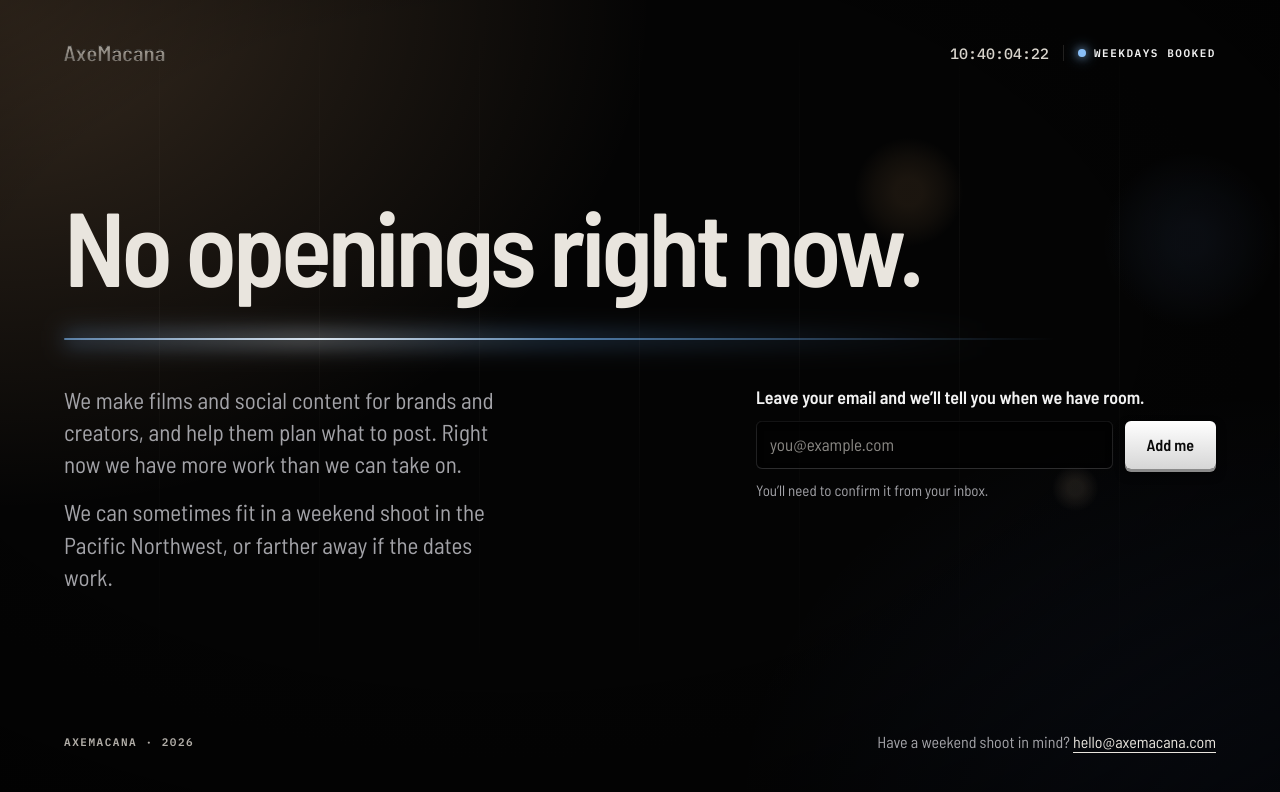
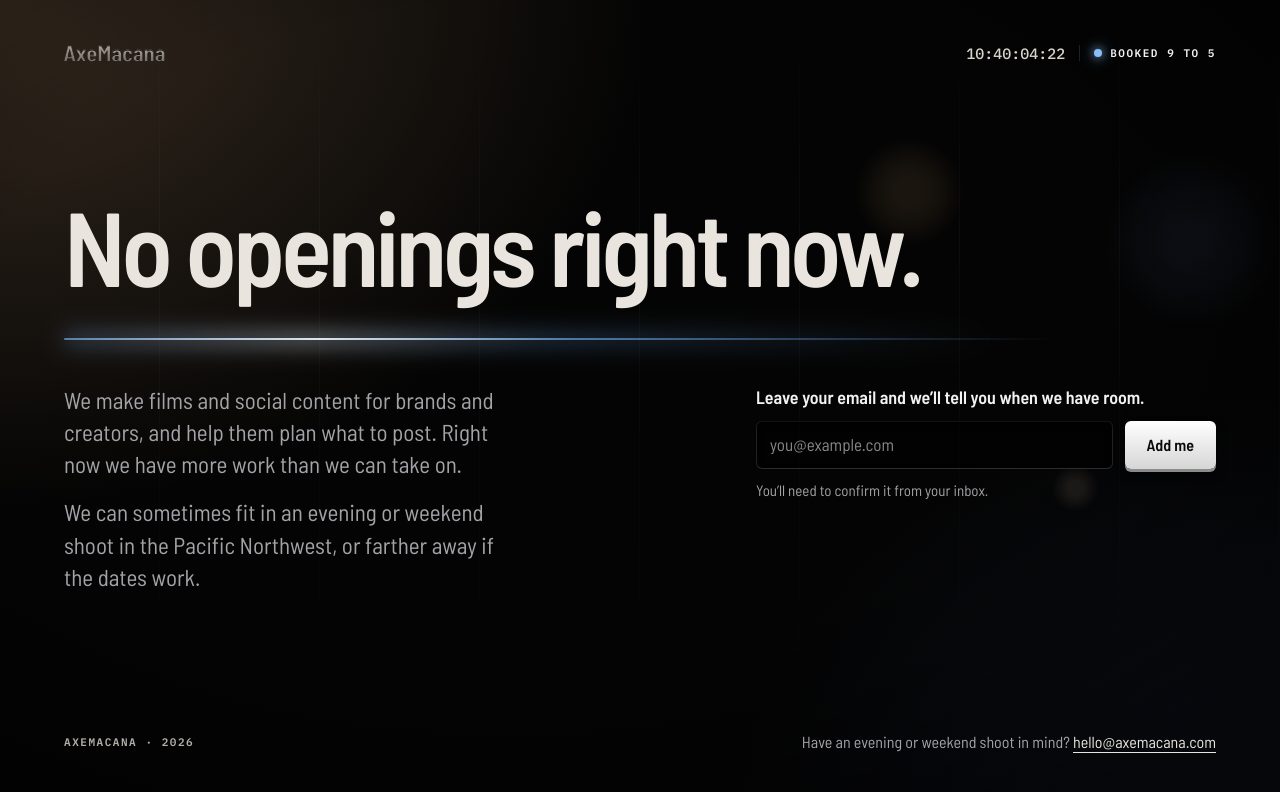
Before and after one commit to whereiszack/axemacana-site, a plain HTML site: page index.html in a window 1280 px wide. Drawn offline with Linux system fonts and the light colour scheme.

Commit message:
Landing page: evening shoots as well as weekends
The founder asked to add evenings. The status light changes from "Weekdays
booked" to "Booked 9 to 5", since weekday evenings are now on offer. The
weekend paragraph, footer prompt and meta description say "evening or
weekend".

Checked locally at 1024 and 375 px: no horizontal scroll.

Co-Authored-By: Claude Opus 5.5 <noreply@anthropic.com>

```diff
--- a/index.html
+++ b/index.html
@@ -5,7 +5,7 @@
 <meta name="theme-color" content="#040404">
 <meta name="viewport" content="width=device-width,initial-scale=1">
 <title>Axe Macana</title>
-<meta name="description" content="Axe Macana makes films and social content for brands and creators. No openings right now. Weekend shoots in the Pacific Northwest when the dates work.">
+<meta name="description" content="Axe Macana makes films and social content for brands and creators. No openings right now. Evening and weekend shoots in the Pacific Northwest when the dates work.">
 <link rel="preconnect" href="https://fonts.googleapis.com">
 <link rel="preconnect" href="https://fonts.gstatic.com" crossorigin>
 <link href="https://fonts.googleapis.com/css2?family=Barlow+Semi+Condensed:wght@400;600&family=IBM+Plex+Mono:wght@500;600&display=swap" rel="stylesheet">
@@ -107,7 +107,7 @@ function gcReady(){function go(){goatcounter.count();goatcounter.bind_events();
   <img class="wordmark" src="wordmark.svg" width="280" height="64" alt="Axe Macana">
   <div class="state">
     <span class="tc" id="tc" aria-hidden="true"></span>
-    <span class="working"><span class="dot live"></span><span class="lbl">Weekdays booked</span></span>
+    <span class="working"><span class="dot live"></span><span class="lbl">Booked 9 to 5</span></span>
   </div>
 </header>
 
@@ -117,7 +117,7 @@ function gcReady(){function go(){goatcounter.count();goatcounter.bind_events();
   <div class="lower">
     <div class="copy">
     <p>We make films and social content for brands and creators, and help them plan what to post. Right now we have more work than we can take on.</p>
-    <p>We can sometimes fit in a weekend shoot in the Pacific Northwest, or farther away if the dates work.</p>
+    <p>We can sometimes fit in an evening or weekend shoot in the Pacific Northwest, or farther away if the dates work.</p>
     </div>
     <form id="signup" action="https://app.kit.com/forms/10152137/subscriptions" method="post" accept-charset="UTF-8">
       <label for="email">Leave your email and we’ll tell you when we have room.</label>
@@ -133,7 +133,7 @@ function gcReady(){function go(){goatcounter.count();goatcounter.bind_events();
 
 <footer>
   <span class="lbl">AxeMacana · 2026</span>
-  <p>Have a weekend shoot in mind? <a href="mailto:hello@axemacana.com">hello@axemacana.com</a></p>
+  <p>Have an evening or weekend shoot in mind? <a href="mailto:hello@axemacana.com">hello@axemacana.com</a></p>
 </footer>
 </div>
 <script>
```
